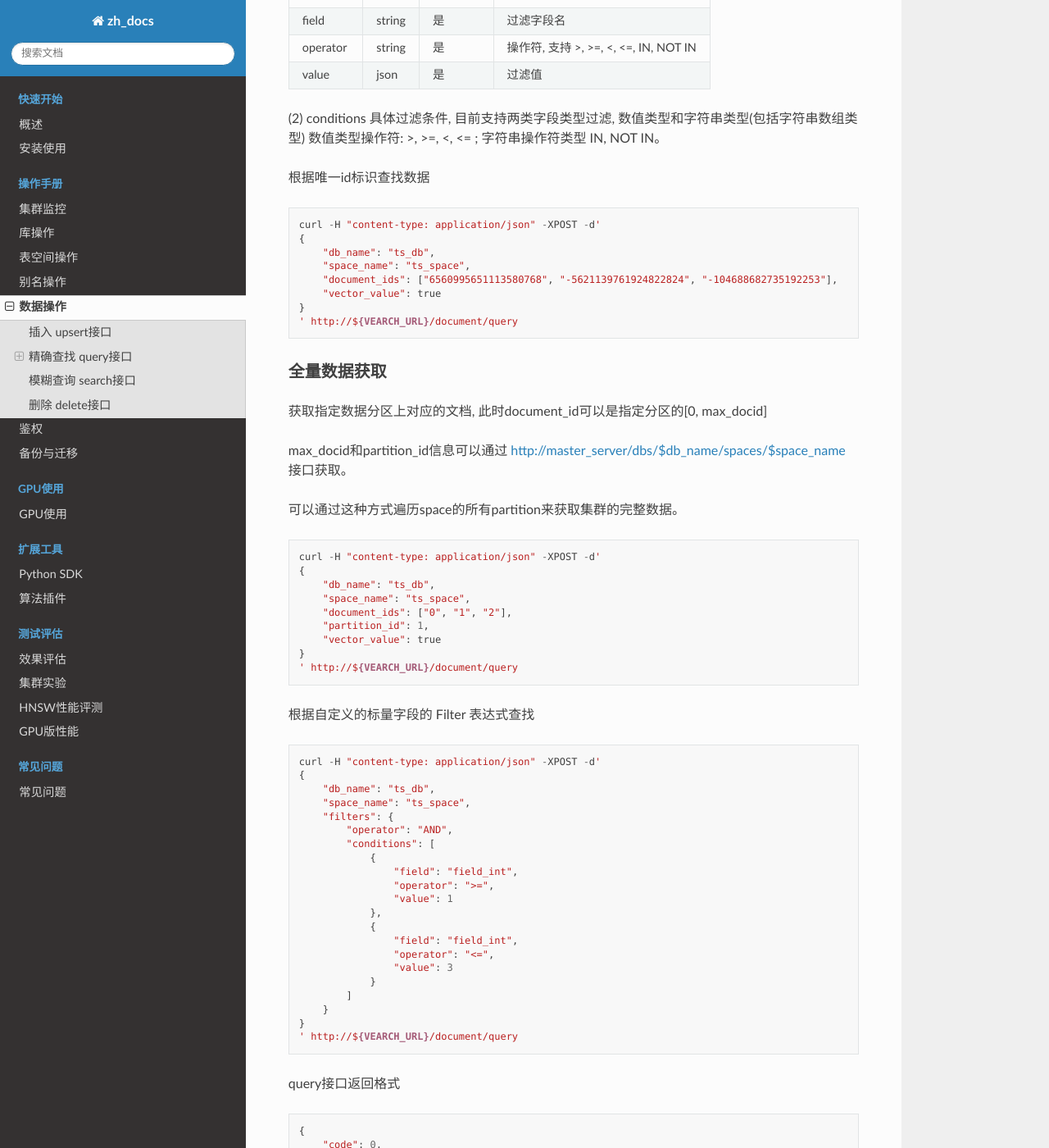
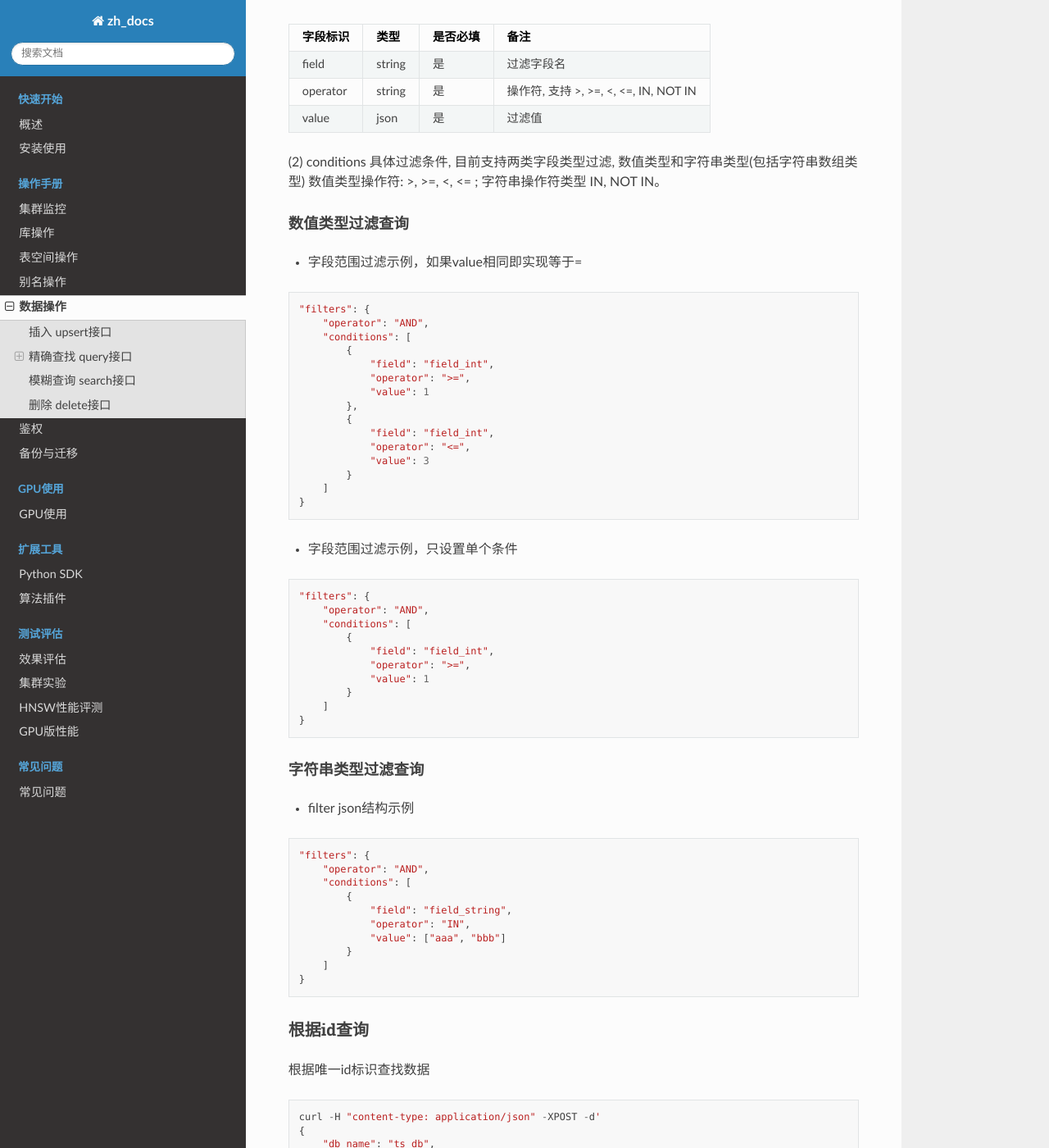
Before and after one commit to vearch/zh_docs, a Sphinx documentation site: the page built from docs/source/use_op/op_doc.rst, in a window 1280 px wide and 1400 px high, scrolled down 3822 px. Shown: the whole window at 82% size. Built offline with Sphinx 7.4.7 and the Read the Docs theme 3.1.0, drawn with Linux system fonts in a browser that asks for light colours; pages that are not in the unit, such as notebooks, are missing from menus.

Commit message:
feat: add docs for query filter

```diff
--- a/docs/source/use_op/op_doc.rst
+++ b/docs/source/use_op/op_doc.rst
@@ -149,6 +149,9 @@ query 接口参数说明:
 | limit        | int        | 否       | 指定返回结果数量,默认50                                             |
 +--------------+------------+----------+---------------------------------------------------------------------+
 
+过滤查询
+>>>>>>>>>>>>>>>>
+
 - filter json结构说明
 ::
 
@@ -201,6 +204,62 @@ conditions 格式说明:
 (2) conditions 具体过滤条件, 目前支持两类字段类型过滤, 数值类型和字符串类型(包括字符串数组类型)
 数值类型操作符: >, >=, <, <= ; 字符串操作符类型 IN, NOT IN。
 
+数值类型过滤查询
+:::::::::::::::::::::
+
+- 字段范围过滤示例，如果value相同即实现等于=
+::
+
+    "filters": {
+        "operator": "AND",
+        "conditions": [
+            {
+                "field": "field_int",
+                "operator": ">=",
+                "value": 1
+            },
+            {
+                "field": "field_int",
+                "operator": "<=",
+                "value": 3
+            }
+        ]
+    }
+
+- 字段范围过滤示例，只设置单个条件
+::
+
+    "filters": {
+        "operator": "AND",
+        "conditions": [
+            {
+                "field": "field_int",
+                "operator": ">=",
+                "value": 1
+            }
+        ]
+    }
+
+字符串类型过滤查询
+:::::::::::::::::::::
+
+- filter json结构示例
+::
+
+    "filters": {
+        "operator": "AND",
+        "conditions": [
+            {
+                "field": "field_string",
+                "operator": "IN",
+                "value": ["aaa", "bbb"]
+            }
+        ]
+    }
+
+根据id查询
+>>>>>>>>>>>>>>>>
+
 根据唯一id标识查找数据
 ::
 
@@ -230,31 +289,6 @@ max_docid和partition_id信息可以通过 http://master_server/dbs/$db_name/spa
         "document_ids": ["0", "1", "2"],
         "partition_id": 1,
         "vector_value": true
-    }
-    ' http://${VEARCH_URL}/document/query
-
-根据自定义的标量字段的 Filter 表达式查找
-::
-
-    curl -H "content-type: application/json" -XPOST -d'
-    {
-        "db_name": "ts_db",
-        "space_name": "ts_space",
-        "filters": {
-            "operator": "AND",
-            "conditions": [
-                {
-                    "field": "field_int",
-                    "operator": ">=",
-                    "value": 1
-                },
-                {
-                    "field": "field_int",
-                    "operator": "<=",
-                    "value": 3
-                }
-            ]
-        }
     }
     ' http://${VEARCH_URL}/document/query
 
```
